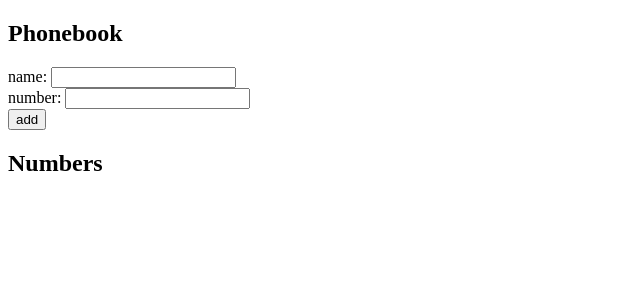
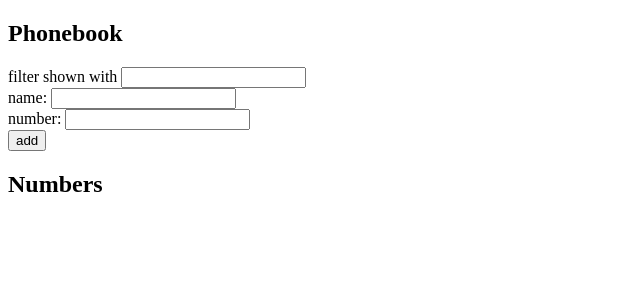
Before and after one commit to A0ak/Part2, a React (Vite) app: page / in a window 1280 px wide. Shown: the top 300 px of the page, without its empty margins (0-640 px from the left). Built offline with nearby package versions, Linux system fonts and the light colour scheme.

Commit message:
exercise 2.9

```diff
--- a/src/App.jsx
+++ b/src/App.jsx
@@ -4,6 +4,7 @@ const App = () => {
   const [persons, setPersons] = useState([])
   const [newName, setNewName] = useState('')
   const [newNumber, setNewNumber] = useState('')
+  const [searchName, setSearchName] = useState('')
 
   const handleNameChange = (event) => {
     setNewName(event.target.value)
@@ -11,6 +12,10 @@ const App = () => {
 
   const handleNumberChange = (event) => {
     setNewNumber(event.target.value)
+  }
+
+  const handleSearchChange = (event) => {
+    setSearchName(event.target.value)
   }
 
   const addName = (event) => {
@@ -31,9 +36,16 @@ const App = () => {
     }
   }
 
+  const personsToShow = searchName
+    ? persons.filter(person => person.name.toLowerCase().includes(searchName.toLowerCase()))
+    : persons
+
   return (
     <div>
       <h2>Phonebook</h2>
+      <div>
+        filter shown with <input value={searchName} onChange={handleSearchChange} />
+      </div>
       <form onSubmit={addName}>
         <div>
           name: <input value={newName} onChange={handleNameChange} />
@@ -47,7 +59,7 @@ const App = () => {
       </form>
       <h2>Numbers</h2>
       <div>
-        {persons.map((person, index) => <p key={index}>{person.name} {person.number}</p>)}
+        {personsToShow.map((person, index) => <p key={index}>{person.name} {person.number}</p>)}
       </div>
     </div>
   )
```
Also changed, not shown: 1 other file (tests, documents, lock files or other folders).
